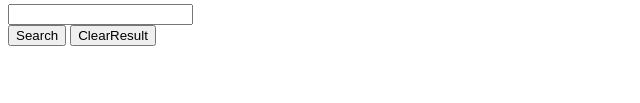
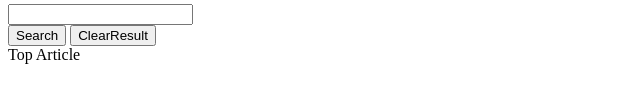
Before and after one commit to Nathaniel876/Front-Back-End, a plain HTML site: page index.html in a window 1280 px wide. Shown: the part 211-314 px from the top of the page, 0-640 px from the left. Drawn offline with nearby package versions, Linux system fonts and the light colour scheme; no server answers.

Commit message:
index update

```diff
--- a/index.html
+++ b/index.html
@@ -48,6 +48,7 @@
         <div class="wrapper">
             <div class="row">
                 <div class="col-md-12">
+                    <div class="topArticle">Top Article</div>
                     <!--please throw shit to this article Div-->
                     <div class="articleDiv">
 
```
